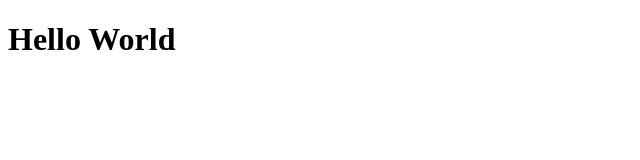
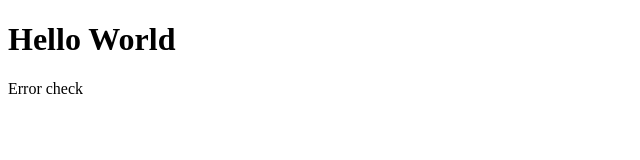
Before and after one commit to hmdnmln/Git, a plain HTML site: page home.html in a window 1280 px wide. Shown: the full height of the page, 0-640 px from the left. Drawn offline with Linux system fonts and the light colour scheme.

Commit message:
edit home.html di branch main

```diff
--- a/home.html
+++ b/home.html
@@ -7,5 +7,6 @@
 </head>
 <body>
 <h1>Hello World</h1>
+<p>Error check</p>
 </body>
 </html>
```
